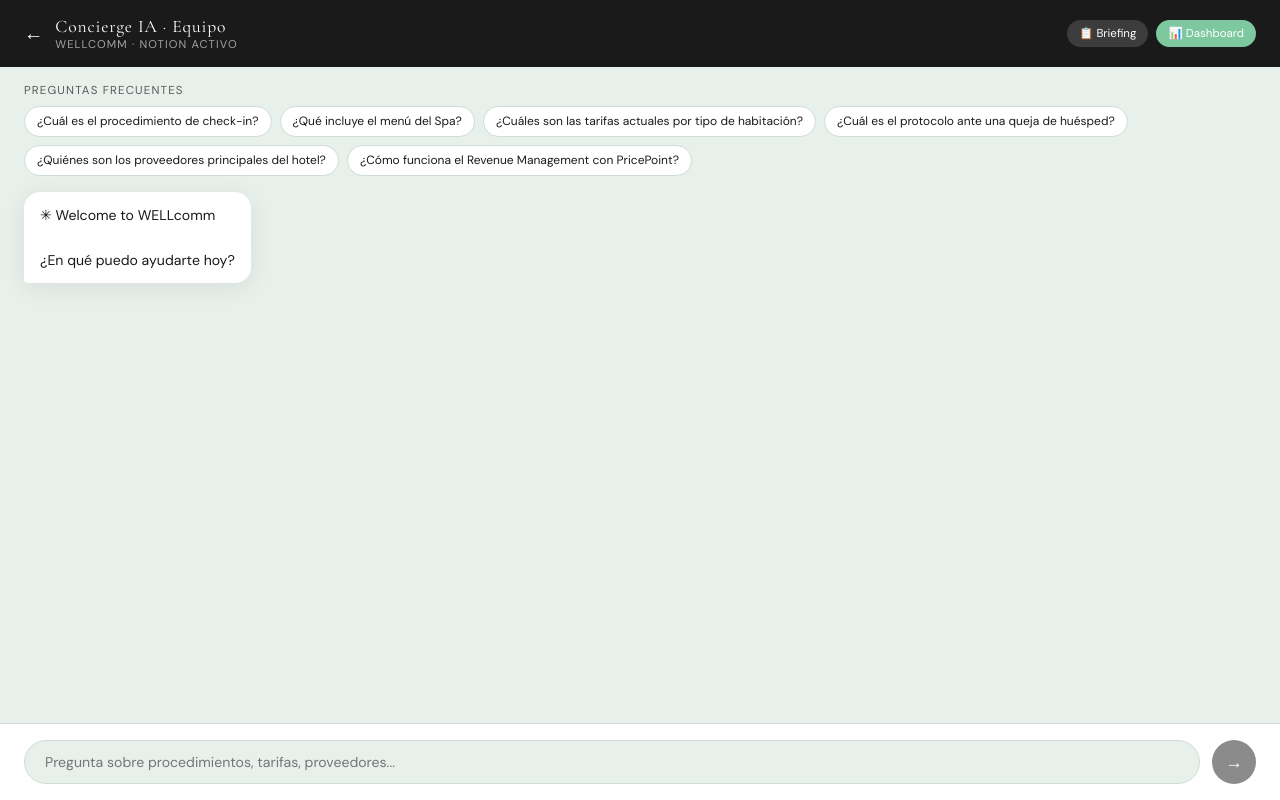
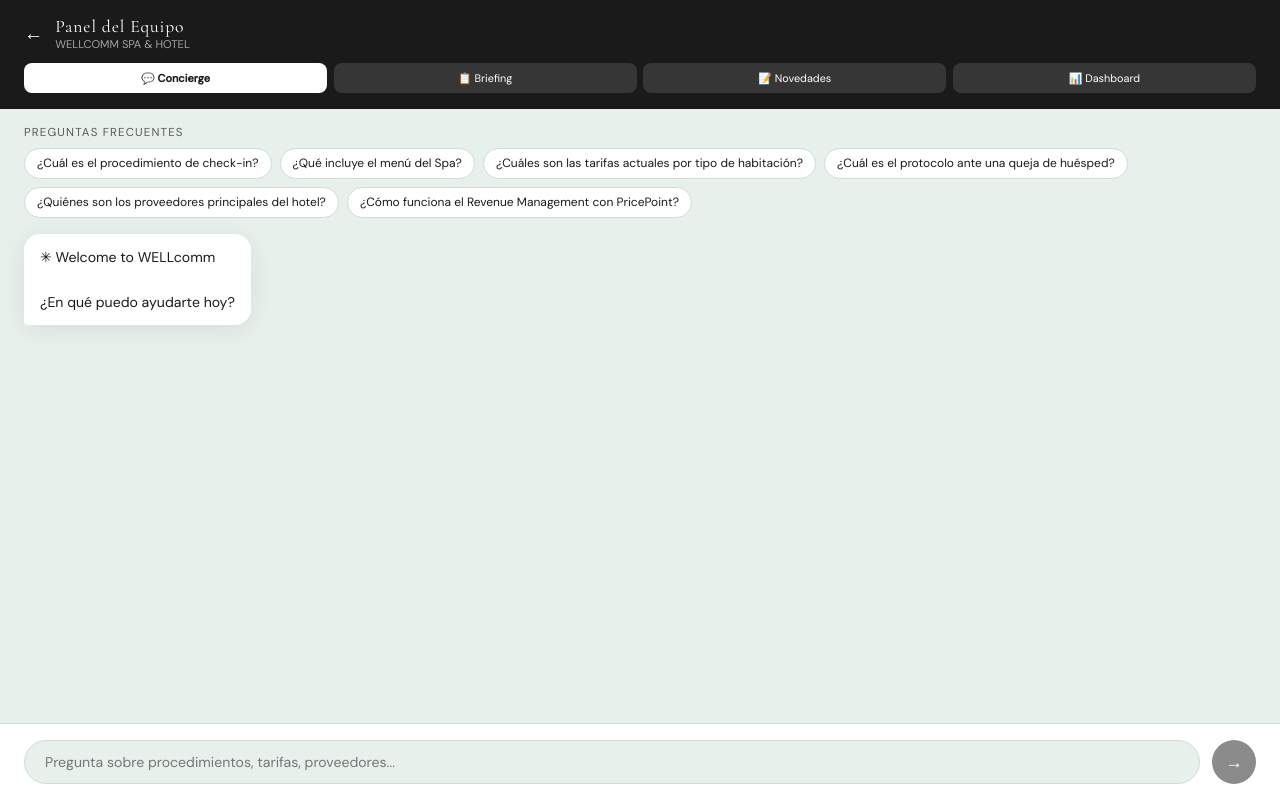
Before and after one commit to andresgallegocaro/wellcomm-app, a React (Vite) app: page / in a window 1280 px wide. Both pictures are taken after a click on the button 640 px from the left and 440 px from the top of the page. Built offline with nearby package versions, Linux system fonts and the light colour scheme.

Commit message:
Update StaffConcierge.jsx

```diff
--- a/src/StaffConcierge.jsx
+++ b/src/StaffConcierge.jsx
@@ -9,7 +9,7 @@ const SUGGESTED_QUESTIONS = [
   '¿Cómo funciona el Revenue Management con PricePoint?',
 ]
 
-export default function StaffConcierge({ onBack, onDashboard, onBriefing }) {
+export default function StaffConcierge({ onBack, onDashboard, onBriefing, onNovedades }) {
   const [messages, setMessages] = useState([
     { role: 'assistant', text: '✳ Welcome to WELLcomm\n\n¿En qué puedo ayudarte hoy?' }
   ])
@@ -46,15 +46,31 @@ export default function StaffConcierge({ onBack, onDashboard, onBriefing }) {
     <div style={{ minHeight: '100vh', background: 'var(--color-bg)', display: 'flex', flexDirection: 'column' }}>
 
       {/* Header */}
-      <div style={{ background: 'var(--color-text)', color: 'white', padding: '1rem 1.5rem', display: 'flex', alignItems: 'center', gap: '0.75rem' }}>
-        <button onClick={onBack} style={{ background: 'none', border: 'none', color: 'white', fontSize: '1.2rem', cursor: 'pointer' }}>←</button>
-        <div>
-          <div style={{ fontFamily: 'var(--font-display)', fontSize: '1.1rem', letterSpacing: '0.05em' }}>Concierge IA · Equipo</div>
-          <div style={{ fontSize: '0.7rem', opacity: 0.6, letterSpacing: '0.1em' }}>WELLCOMM · NOTION ACTIVO</div>
+      <div style={{ background: 'var(--color-text)', color: 'white', padding: '1rem 1.5rem' }}>
+        <div style={{ display: 'flex', alignItems: 'center', gap: '0.75rem', marginBottom: '0.75rem' }}>
+          <button onClick={onBack} style={{ background: 'none', border: 'none', color: 'white', fontSize: '1.2rem', cursor: 'pointer' }}>←</button>
+          <div>
+            <div style={{ fontFamily: 'var(--font-display)', fontSize: '1.1rem', letterSpacing: '0.05em' }}>Panel del Equipo</div>
+            <div style={{ fontSize: '0.7rem', opacity: 0.6 }}>WELLCOMM SPA & HOTEL</div>
+          </div>
         </div>
-        <div style={{ marginLeft: 'auto', display: 'flex', gap: '0.5rem' }}>
-          <button onClick={onBriefing} style={{ background: 'rgba(255,255,255,0.15)', border: 'none', borderRadius: '20px', color: 'white', fontSize: '0.72rem', padding: '0.4rem 0.75rem', cursor: 'pointer' }}>📋 Briefing</button>
-          <button onClick={onDashboard} style={{ background: 'var(--color-primary)', border: 'none', borderRadius: '20px', color: 'white', fontSize: '0.72rem', padding: '0.4rem 0.75rem', cursor: 'pointer' }}>📊 Dashboard</button>
+        {/* Botones de navegación */}
+        <div style={{ display: 'grid', gridTemplateColumns: '1fr 1fr 1fr 1fr', gap: '0.4rem' }}>
+          {[
+            { label: '💬 Concierge', active: true, onClick: null },
+            { label: '📋 Briefing', active: false, onClick: onBriefing },
+            { label: '📝 Novedades', active: false, onClick: onNovedades },
+            { label: '📊 Dashboard', active: false, onClick: onDashboard },
+          ].map((btn, i) => (
+            <button key={i} onClick={btn.onClick} style={{
+              background: btn.active ? 'white' : 'rgba(255,255,255,0.12)',
+              color: btn.active ? 'var(--color-text)' : 'white',
+              border: 'none', borderRadius: 8,
+              padding: '0.5rem 0.25rem',
+              fontSize: '0.68rem', cursor: btn.onClick ? 'pointer' : 'default',
+              fontFamily: 'var(--font-body)', fontWeight: btn.active ? 600 : 400
+            }}>{btn.label}</button>
+          ))}
         </div>
       </div>
 
```
